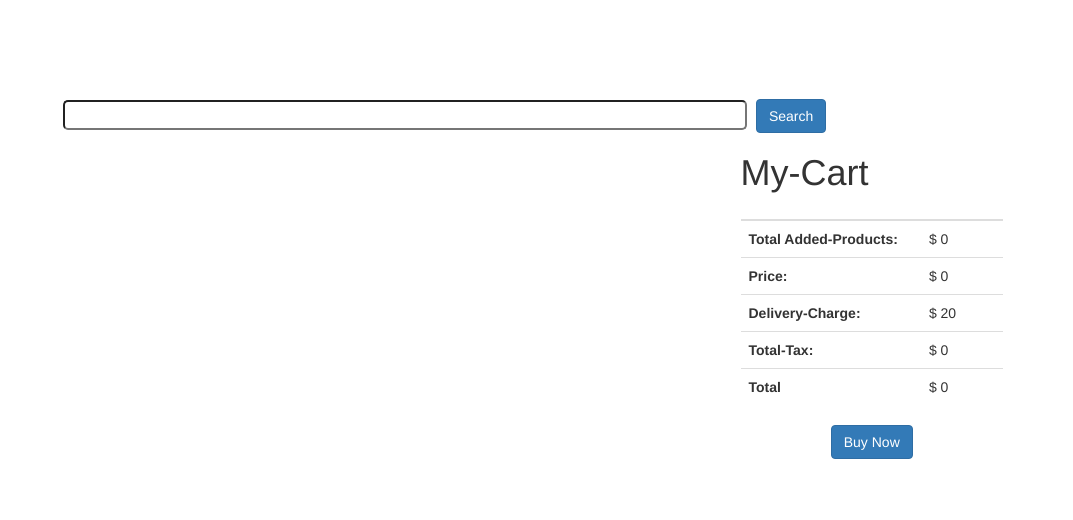
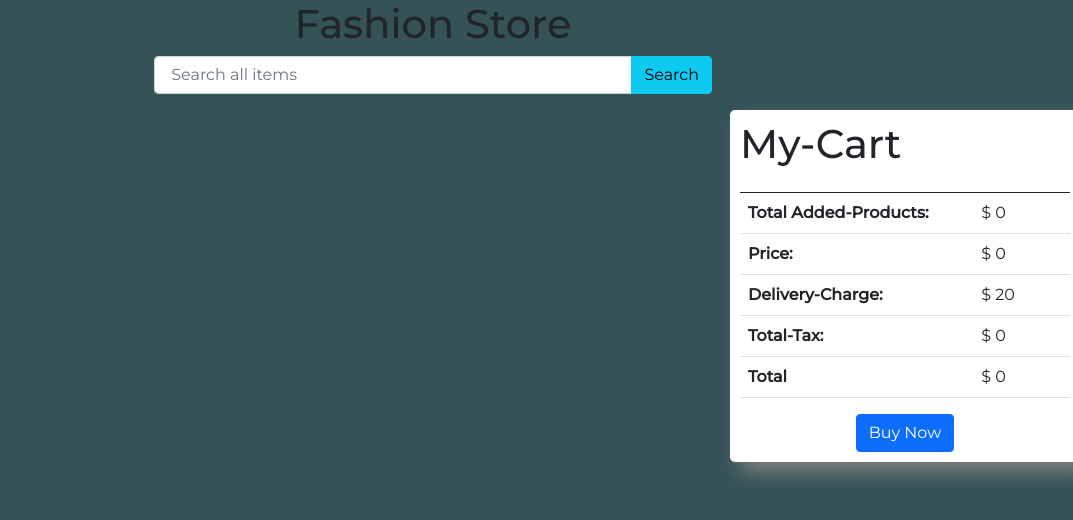
Before and after one commit to zarakhatun58/ranga-store-pro, a plain HTML site: page index.html in a window 1280 px wide. Shown: the whole page, without its empty margins (207-1280 px from the left). Drawn offline with nearby package versions, Linux system fonts and the light colour scheme; no server answers.

Commit message:
all are added

```diff
--- a/css/style.css
+++ b/css/style.css
@@ -1,42 +1,22 @@
 body {
   overflow-x: hidden;
   font-family: "Montserrat", sans-serif;
+  background-color:rgba(33, 65, 70, 0.904);
 
 }
 
-#input-field{
-  width:60%;
-  margin-left: 200px;
-  margin-top: 50px;
+.search-box {
 
-  height:30px;
-  border-radius: 5px;
+  width: 50%;
+
+  margin: auto;
 
 
 }
-
- .search-field {
-  outline: none;
-}
-
-.search-field:hover {
-  outline: none;
-
-}
-.search-box {
-  border: 1px solid rgb(3, 118, 211);
-  width:auto;
-  border-radius: 5px;
-  margin: auto;
-  margin-top: 50px;
-  border-right: none;
-  border: none;
-}
 .search-button {
   padding: 10px 50px;
-  border-radius: 5px;
-  margin-left: 5px;
-  background-color: rgb(51, 146, 146);
+  border-radius: 25px;
+  margin-left: 20px;
 }
 #all-products {
   display: grid;
@@ -51,6 +31,11 @@ body {
 .single-product {
   padding: 10px;
   transition: 0.6s;
+  margin: 10px;
+  background-color: white;
+  height: 500px;
+  width: 95%;
+
 }
 .single-product:hover {
   box-shadow: 4px 4px 7px gray;
@@ -61,13 +46,24 @@ body {
   width: 150px;
   height: 150px;
 }
-
+.cart {
+  width: 350px;
+  /* border: 1px solid green; */
+  padding: 10px;
+  box-shadow: 10px 10px 20px gray;
+  border-radius: 5px;
+  margin-right: 30px;
+  position: fixed;
+  background-color: white;
+}
+.cart-main {
+  padding-right: 30px;
+}
 @media only screen and (max-width: 768px) {
   #all-products {
     display: grid;
     grid-template-columns: repeat(1, 1fr);
   }
-
   .cart {
     width: 300px;
     /* border: 1px solid green; */
@@ -87,7 +83,3 @@ body {
     grid-template-columns: repeat(1, 1fr);
   }
 }
-
-#star{
-  color: orange;
-}
--- a/index.html
+++ b/index.html
@@ -5,11 +5,10 @@
   <meta charset="UTF-8" />
   <meta http-equiv="X-UA-Compatible" content="IE=edge" />
   <meta name="viewport" content="width=device-width, initial-scale=1.0" />
-  <title> Ranga Store</title>
-  <link rel="stylesheet" href="./css/style.css" />
-  <!-- Latest compiled and minified CSS -->
-  <link rel="stylesheet" href="https://maxcdn.bootstrapcdn.com/bootstrap/3.3.7/css/bootstrap.min.css"
-    integrity="sha384-BVYiiSIFeK1dGmJRAkycuHAHRg32OmUcww7on3RYdg4Va+PmSTsz/K68vbdEjh4u" crossorigin="anonymous" />
+  <title>Fashion Store</title>
+  <!-- bootstrap link -->
+  <link href="https://cdn.jsdelivr.net/npm/bootstrap@5.0.2/dist/css/bootstrap.min.css" rel="stylesheet"
+    integrity="sha384-EVSTQN3/azprG1Anm3QDgpJLIm9Nao0Yz1ztcQTwFspd3yD65VohhpuuCOmLASjC" crossorigin="anonymous">
 
   <!-- google Montserrat  font  -->
   <link rel="preconnect" href="https://fonts.googleapis.com" />
@@ -18,33 +17,38 @@
   <!-- Font awesome link -->
   <link rel="stylesheet" href="https://use.fontawesome.com/releases/v5.15.4/css/all.css"
     integrity="sha384-DyZ88mC6Up2uqS4h/KRgHuoeGwBcD4Ng9SiP4dIRy0EXTlnuz47vAwmeGwVChigm" crossorigin="anonymous">
+  <!-- custom css -->
+
+  <link rel="stylesheet" href="./css/style.css" />
 </head>
 
-<body class="container">
+<body>
   <header>
 
+  </header>
+  <main class="main container">
+    <h1 class="text-center"> Fashion Store</h1>
 
-  </header>
-  <main class="main">
-    <div class="search-field">
-      <div class="search-box">
-        <input id="input-field" class="search-field w-50" type="text">
+    <div class="search-box">
 
-        <button type="button" class="btn btn-primary search-button" data-toggle="button" aria-pressed="false"
-          autocomplete="off" id="search-btn" onclick="loadProducts()">
+      <div class="input-group mb-3">
+        <input type="text" class="form-control" placeholder=" Search all items" aria-label="Recipient's username"
+          aria-describedby="button-addon2">
+        <button class="btn btn-info" type="button" id="search-btn" onclick="loadProducts()">
           Search
         </button>
       </div>
+
+
     </div>
+
     <div class="row">
       <div class="col-md-9 col-lg-9 col-sm-7">
-        <div class="card" id="all-products">
-
+        <div id="all-products" class="">
 
         </div>
       </div>
       <div class="col-md-3 col-lg-3 col-sm-5 cart-main">
-
         <div class="cart" id="my-cart">
           <table class="table">
             <thead>
--- a/js/app.js
+++ b/js/app.js
@@ -23,20 +23,20 @@ const showProducts = (products) => {
       <div>
     <img class="product-image" src=${image}></img>
       </div>
-      <h3>${product.title}</h3>
+      <h5>${product.title.slice(0, 30)}</h5>
       <p>Category: ${product.category}</p>
-      <h2>Price: $ ${product.price}</h2>
-      <h4>Total-Rating : ${count}   </h4>
-        <h5>Average-rating: ${rate} </h5>
+      <h5>Price: $ ${product.price}</h5>
+      <h6>Total-Rating : ${count}   </h6>
+        <h6>Average-rating: ${rate} </h6>
         <h6> <i class="fas fa-star" id="star"></i></i>
     <i class="fas fa-star" id="star"></i>
     <i class="fas fa-star" id="star"></i>
     </h6>
 
 
-      <button onclick="addToCart(${product.id},${product.price})" id="addToCart-btn" class="buy-now btn btn-success">add to cart</button>
-      <button id="details-btn" onclick='showDetails(${product.price},${rate})' class="btn btn-info" data-bs-toggle="modal" data-bs-target="#exampleModal">Details</button></div>
-      `;
+    <button onclick="addToCart(${product.id},${product.price})" id="addToCart-btn" class="buy-now btn btn-secondary">add to cart</button>
+    <button id="details-btn" onclick='showDetails(${product.price},${rate})' class="btn btn-info" data-bs-toggle="modal" data-bs-target="#exampleModal">Details</button></div>
+    `;
     document.getElementById("all-products").appendChild(div);
   }
 };
@@ -45,7 +45,7 @@ const addToCart = (id, price) => {
   count = count + 1;
   updatePrice("price", price);
 
-  console.log(price, typeof price)
+  //console.log(price, typeof price)
 
   updateTaxAndCharge();
   document.getElementById("total-Products").innerText = count;
@@ -64,7 +64,10 @@ const getInputValue = (id) => {
 const updatePrice = (id, value) => {
   const convertedOldPrice = getInputValue(id);
   const convertPrice = parseFloat(value);
+
   const total = convertedOldPrice + convertPrice;
+  //console.log(total, typeof total)
+
   document.getElementById(id).innerText = Math.round(total);
 };
 
@@ -92,23 +95,32 @@ const updateTaxAndCharge = () => {
 
 //grandTotal update function
 const updateTotal = () => {
+  console.log(
+    getInputValue("price"),
+    getInputValue("delivery-charge"),
+    getInputValue("total-tax")
+  );
+
+
   const grandTotal =
     getInputValue("price") + getInputValue("delivery-charge") +
     getInputValue("total-tax");
-  document.getElementById("total").innerText = grandTotal;
+  //console.log(grandTotal);
+
+  document.getElementById("total").innerText = grandTotal.toFixed(2);
 };
 
 
-const showDetails = (price, rating) => {
-  console.log(price, rating)
+// const showDetails = (price, rating) => {
+//   //console.log(price, rating)
 
-  // document.getElementById("modal-body").innerHTML = ` <div class="p-4">
-  //   <p> Rating:${Array.from(Array(parseInt(rating)).keys()).map(
-  //   (r) => '<i class="bi bi-star-fill text-warning"></i>'
-  // )}</p>
-  //   <h2>Price: $ ${price}</h2></p>
+//   document.getElementById("modal-body").innerHTML = ` <div class="p-4">
+//     <p> Rating:${Array.from(Array(parseInt(rating)).keys()).map(
+//     (r) => '<i class="bi bi-star-fill text-warning"></i>'
+//   )}</p>
+//     <h2>Price: $ ${price}</h2></p>
 
-  // </div > `;
+//   </div > `;
 
 
-}
+// }
```
